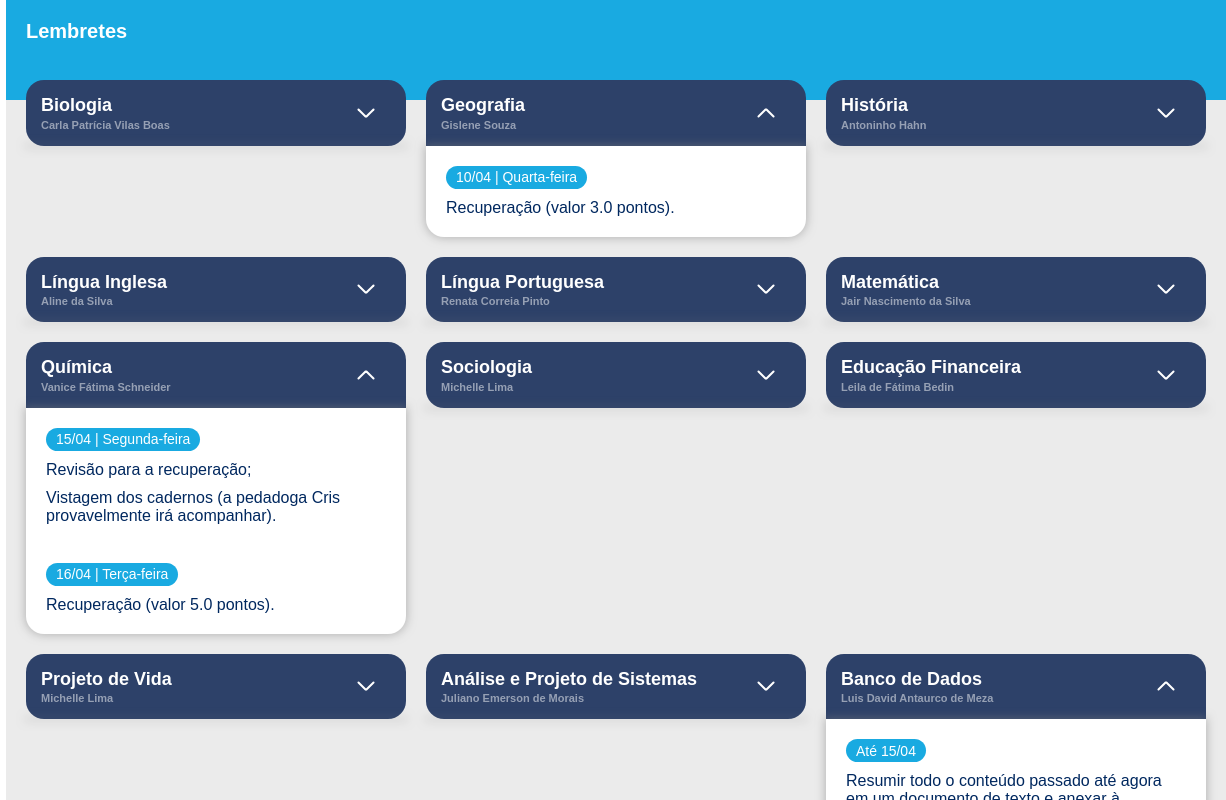
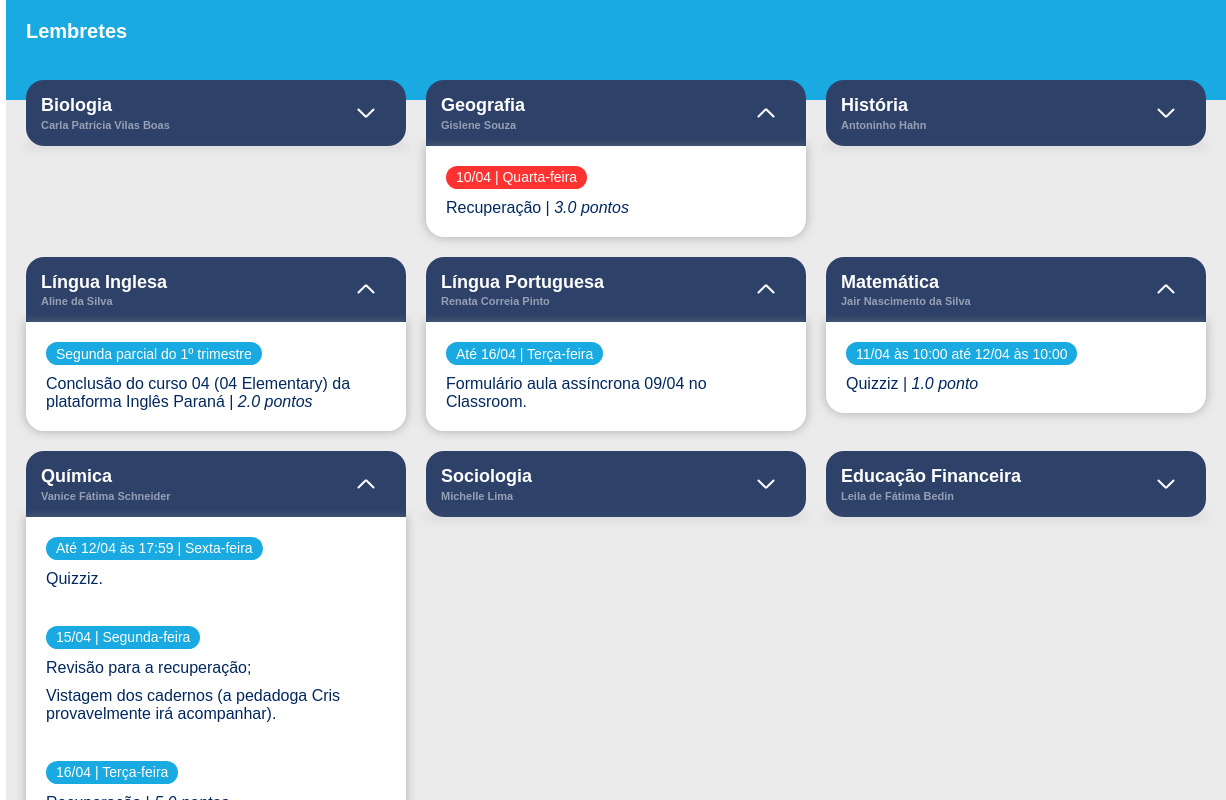
Before and after one commit to NicolasFelipe16/controle-turma, a website: page index.html in a window 1280 px wide. Shown: the full height of the page, 54-1280 px from the left. Drawn offline with nearby package versions, Linux system fonts and the light colour scheme; files whose address does not match are found by name.

Commit message:
Apdate informations (10/04)

```diff
--- a/index.html
+++ b/index.html
@@ -90,8 +90,8 @@
         <div class="card__content">
           <ul>
             <li>
-              <span>10/04 | Quarta-feira</span>
-              Recuperação (valor 3.0 pontos).
+              <span class="expired">10/04 | Quarta-feira</span>
+              Recuperação | <em>3.0 pontos</em>
             </li>
           </ul>
         </div>
@@ -113,7 +113,7 @@
           </ul>
         </div>
       </div>
-      <div class="main__card card-close">
+      <div class="main__card card-open">
         <div class="card__title">
           <div>
             Língua Inglesa
@@ -126,11 +126,14 @@
         </div>
         <div class="card__content">
           <ul>
-            <li>-</li>
+            <li>
+              <span>Segunda parcial do 1º trimestre</span>
+              Conclusão do curso 04 (04 Elementary) da plataforma Inglês Paraná | <em>2.0 pontos</em>
+            </li>
           </ul>
         </div>
       </div>
-      <div class="main__card card-close">
+      <div class="main__card card-open">
         <div class="card__title">
           <div>
             Língua Portuguesa
@@ -143,11 +146,14 @@
         </div>
         <div class="card__content">
           <ul>
-            <li>-</li>
+            <li>
+              <span>Até 16/04 | Terça-feira</span>
+              Formulário aula assíncrona 09/04 no Classroom.
+            </li>
           </ul>
         </div>
       </div>
-      <div class="main__card card-close">
+      <div class="main__card card-open">
         <div class="card__title">
           <div>
             Matemática
@@ -160,7 +166,10 @@
         </div>
         <div class="card__content">
           <ul>
-            <li>-</li>
+            <li>
+              <span>11/04 às 10:00 até 12/04 às 10:00</span>
+              Quizziz | <em>1.0 ponto</em>
+            </li>
           </ul>
         </div>
       </div>
@@ -178,6 +187,11 @@
         <div class="card__content">
           <ul>
             <li>
+              <span>Até 12/04 às 17:59 | Sexta-feira</span>
+              Quizziz.
+            </li>
+            <br>
+            <li>
               <span>15/04 | Segunda-feira</span>
               Revisão para a recuperação;
             </li>
@@ -187,7 +201,7 @@
             <br>
             <li>
               <span>16/04 | Terça-feira</span>
-              Recuperação (valor 5.0 pontos).<br>
+              Recuperação | <em>5.0 pontos</em>
             </li>
           </ul>
         </div>
@@ -274,9 +288,14 @@
         <div class="card__content">
           <ul>
             <li>
-              <span>Até 15/04</span>
+              <span>Até 15/04 | Segunda-feira</span>
               Resumir todo o conteúdo passado até agora em um documento de texto e anexar à
-              atividade no Classroom.
+              atividade no Classroom | <em>1.0 ponto</em>
+            </li>
+            <br>
+            <li>
+              <span>11/04 | Quarta-feira</span>
+              Avaliação | <em>3.0 pontos</em>
             </li>
           </ul>
         </div>
@@ -315,7 +334,7 @@
           </ul>
         </div>
       </div>
-      <div class="main__card card-open">
+      <div class="main__card card-close">
         <div class="card__title">
           <div>
             Programação Mobile
@@ -328,10 +347,7 @@
         </div>
         <div class="card__content">
           <ul>
-            <li>
-              <span>10/04 | Quarta-feira</span>
-              Avaliação.
-            </li>
+            <li>-</li>
           </ul>
         </div>
       </div>
--- a/style.css
+++ b/style.css
@@ -383,8 +383,13 @@ body {
   padding: 2.5px 10px;
   margin-bottom: 10px;
 }
+
 .card-open .card__content ul li span {
   display: block;
+}
+
+.card__content ul li span.expired{
+  background-color: rgb(255, 50, 50);
 }
 
 @media screen and (max-width: 800px) {
```
